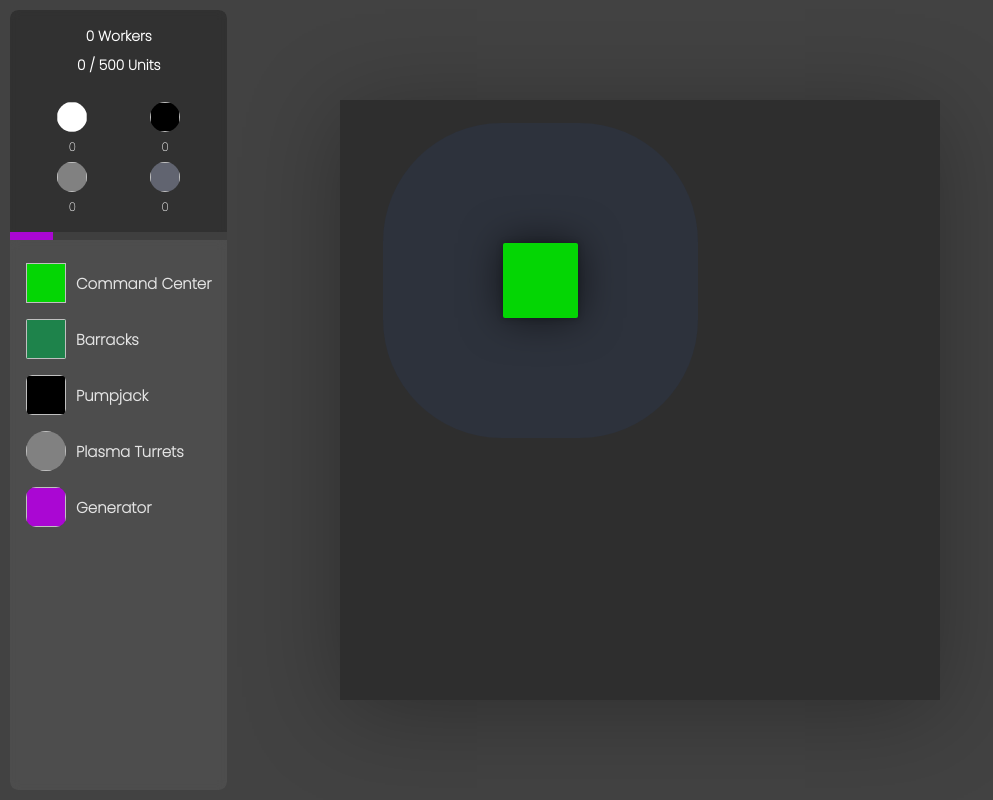
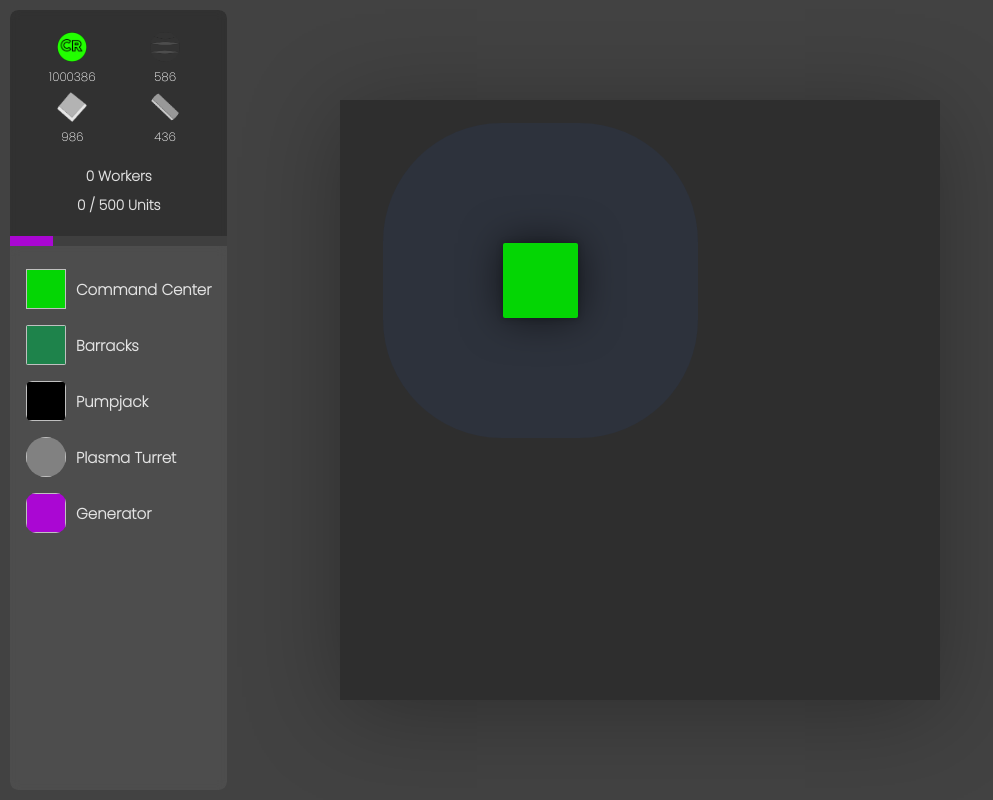
Before and after one commit to CarsonBurke/JS-RTS-Game, a web app: file public/game.html in a window 1280 px wide. Shown: the whole page, without its empty margins (0-993 px from the left). Run offline with its HTML, style and script files only (its server is not run), Linux system fonts and the light colour scheme.

Commit message:
added resource icons changed layout

```diff
--- a/public/game.html
+++ b/public/game.html
@@ -5,7 +5,7 @@
     <meta charset="UTF-8">
     <meta name="viewport" content="width=device-width, initial-scale=1.0">
     <link rel="stylesheet" href="materials/style.css">
-    <title>Index</title>
+    <title>JS RTS Game</title>
 </head>
 
 <!--
@@ -23,42 +23,45 @@
 
     <section class="sideBar" id="sideBar">
         <div class="sideBarTopper">
-            <div class="unitCountParent">
-                <h3 class="economicUnitCount">0 Workers</h3>
-                <h3 class="totalUnitCount">0 / 500 Units</h3>
-            </div>
             <div class="displayContainer">
                 <div class="displayItem">
 
-                    <img class="displayImg creditImg">
+                    <img class="displayImg creditImg" src="materials/credits.png">
 
-                    <p class="displayAmount" id="creditAmount">0</p>
+                    <p class="displayAmount" id="creditAmount"></p>
 
                 </div>
                 <div class="displayItem">
-                    <img class="displayImg oilImg">
+                    <img class="displayImg oilImg" src="materials/oil.png">
 
-                    <p class="displayAmount" id="oilAmount">0</p>
+                    <p class="displayAmount" id="oilAmount"></p>
 
                 </div>
             </div>
             <div class="displayContainer">
                 <div class="displayItem">
-                    <img class="displayImg concreteImg">
+                    <img class="displayImg concreteImg" src="materials/concrete.png">
 
-                    <p class="displayAmount" id="concreteAmount">0</p>
+                    <p class="displayAmount" id="concreteAmount"></p>
 
                 </div>
                 <div class="displayItem">
-                    <img class="displayImg metalImg">
+                    <img class="displayImg steelImg" src="materials/steel.png">
 
-                    <p class="displayAmount" id="metalAmount">0</p>
+                    <p class="displayAmount" id="steelAmount"></p>
 
                 </div>
             </div>
-            <div class="powerLevelParent">
-                <div class="powerLevelChild">
+            <div class="unitCountParent">
+                <h3 class="economicUnitCount">0 Workers</h3>
+                <h3 class="totalUnitCount">0 / 500 Units</h3>
+            </div>
+            <div class="powerLevelContainer">
 
+                <div class="powerLevelParent">
+                    <div class="powerLevelChild">
+
+                    </div>
                 </div>
             </div>
         </div>
@@ -97,7 +100,7 @@
                     <img alt="" class="itemImg plasmaTurretImg">
 
                     <div class="tagParent">
-                        <h3 class="itemTag">Plasma Turrets</h3>
+                        <h3 class="itemTag">Plasma Turret</h3>
                     </div>
 
                 </div>
--- a/public/materials/style.css
+++ b/public/materials/style.css
@@ -240,8 +240,9 @@
         }
 
         .unitCountParent {
-            margin-bottom: 20px;
+            margin: 20px 0;
             text-align: center;
+            color: rgba(255, 255, 255, 0.85);
         }
 
         .economicUnitCount {
@@ -255,17 +256,32 @@
             font-size: 14px;
         }
 
+        .powerLevelContainer {
+            color: rgba(255, 255, 255, 0);
+            cursor: default;
+            transition: all 0.2s;
+        }
+
+        .powerLevelContainer:hover {
+            color: rgba(255, 255, 255, 0.8);
+        }
+
         .powerLevelParent {
-            margin-top: 16px;
             background: rgba(255, 255, 255, 0.07);
-            height: 8px;
+            height: 10px;
             width: calc(100% + 32px);
             margin-left: -16px;
+            position: relative;
+        }
+
+        .powerLevelText {
+            text-align: center;
+            font-size: 13px;
         }
 
         .powerLevelChild {
             background: rgb(170, 7, 211);
-            height: 8px;
+            height: 10px;
             width: 20%;
         }
 
@@ -273,6 +289,7 @@
             display: flex;
             justify-content: space-around;
             align-items: center;
+            user-select: none;
         }
 
         .displayItem {
@@ -351,21 +368,13 @@
             transition: all 0.2s;
         }
 
-        .creditImg {
-            background: white;
-        }
+        .creditImg {}
 
-        .oilImg {
-            background: black;
-        }
+        .oilImg {}
 
-        .concreteImg {
-            background: rgb(129, 129, 129);
-        }
+        .concreteImg {}
 
-        .metalImg {
-            background: rgb(97, 100, 112);
-        }
+        .steelImg {}
 
         .commandCenterImg {
             background: rgb(4, 214, 4);
```
Also changed, not shown: public/materials/script.js (+23 -6 lines), public/materials/concrete.png (added), public/materials/credits.png (added), public/materials/oil.png (added), public/materials/steel.png (added).
